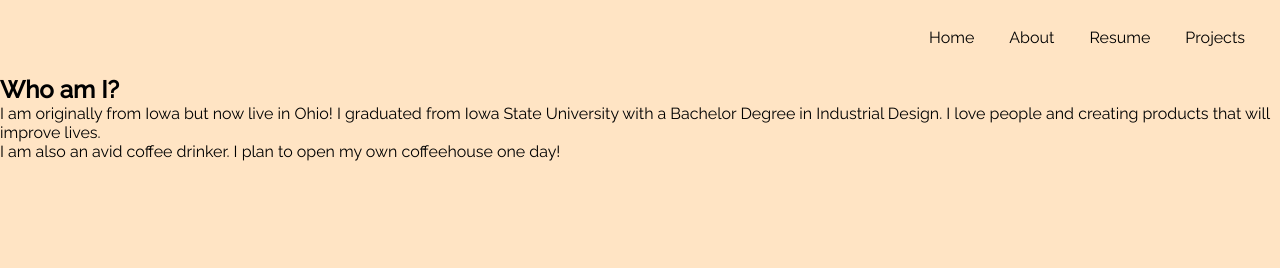
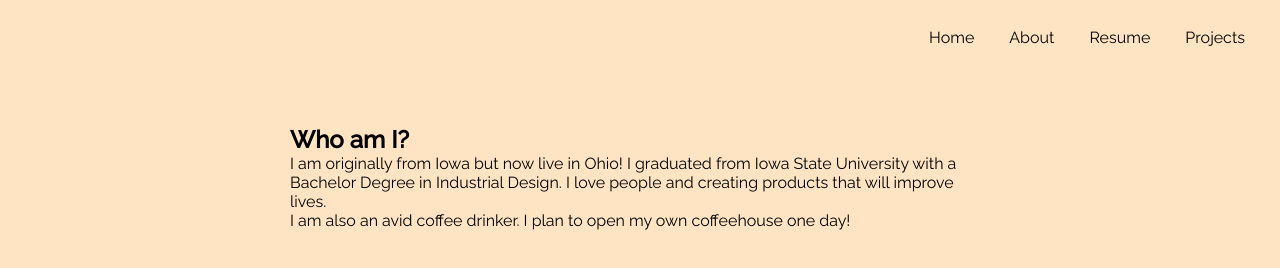
Before and after one commit to b-frazier/portfolio, a plain HTML site: page about.html in a window 1280 px wide. Drawn offline with Linux system fonts and the light colour scheme.

Commit message:
styled about page content.

```diff
--- a/style.css
+++ b/style.css
@@ -33,11 +33,10 @@ a:visited {
     color: black;
 }
 
-
 .hero {
     display: flex;
     padding: 0 20px;
-    margin: 0 auto;
+    margin: 50px auto;
     justify-content: center;
 }
 
@@ -51,8 +50,14 @@ a:visited {
 }
 
 .headshot {
-    /* display: block; */
     height: auto;
     width: 250px;
     border-radius: 20px;
 }
+
+/* about page */
+
+#story {
+    width: 700px;
+    margin: 50px auto;
+}
```
